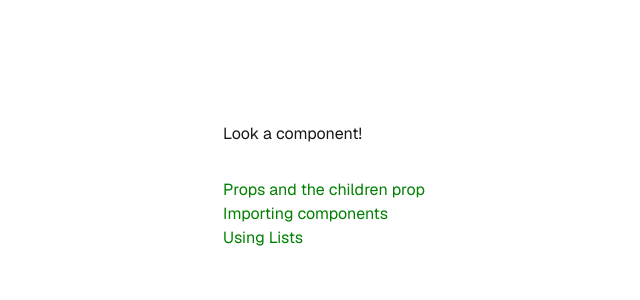
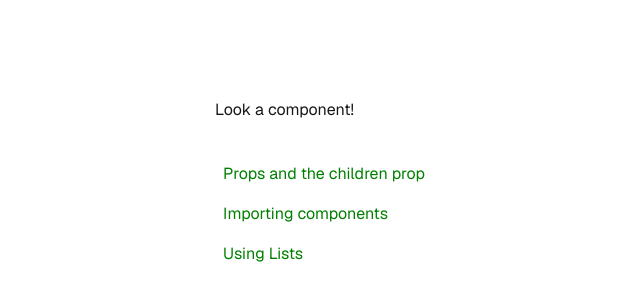
Before and after one commit to dmit-2008/dmit2008-OE01-Winter-2025, a Next.js app in the folder 04-05-nextjs-components-intro/components-intro/: page / in a window 1280 px wide. Shown: the part 214-514 px from the top of the page, without its empty margins (316-956 px from the left). Built offline with nearby package versions, Linux system fonts and the light colour scheme.

Commit message:
class progress pushed

```diff
--- a/04-05-nextjs-components-intro/components-intro/components/ConceptItem.js
+++ b/04-05-nextjs-components-intro/components-intro/components/ConceptItem.js
@@ -1,7 +1,9 @@
 // Once done the above create a ConceptItem component.
 // that takes a single prop called idea
 export default function ConceptItem({idea}) {
-  return <li>
+  // remember to use the className prop
+  // which is the same as the class in html
+  return <li className="p-2">
     {idea}
   </li>
 }
--- a/04-05-nextjs-components-intro/components-intro/pages/index.js
+++ b/04-05-nextjs-components-intro/components-intro/pages/index.js
@@ -30,8 +30,8 @@ export default function Home() {
         {/* Our component we'll be using */}
         <ConceptList>
           <ConceptItem idea={"Props and the children prop"}/>
-          <li>Importing components</li>
-          <li>Using Lists</li>
+          <ConceptItem idea={"Importing components"}/>
+          <ConceptItem idea={"Using Lists"}/>
         </ConceptList>
       </main>
 
```
